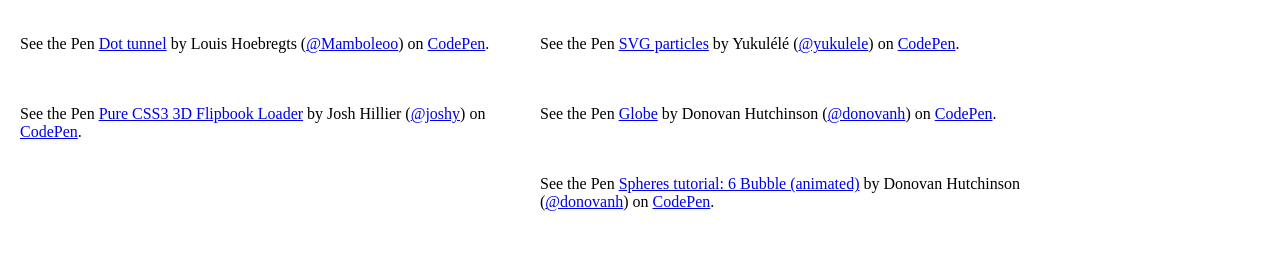
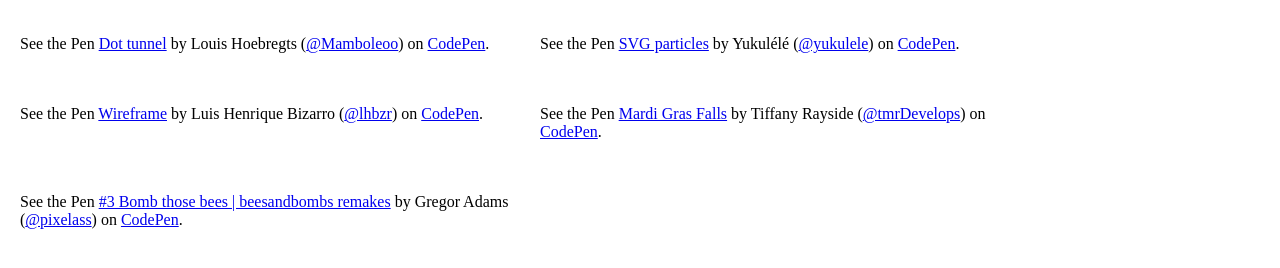
Before and after one commit to vinogradov/vinogradov.github.io, a plain HTML site: page index.html in a window 1280 px wide. Shown: the part 74-342 px from the top of the page. Drawn offline with nearby package versions, Linux system fonts and the light colour scheme; a script that the page names is missing.

Commit message:
add new items

```diff
--- a/index.html
+++ b/index.html
@@ -30,15 +30,18 @@
 
 
             <div class="tile">
-                <p data-height="300" data-theme-id="0" data-slug-hash="eNvZyN" data-default-tab="result" data-user="joshy" class='codepen'>See the Pen <a href='http://codepen.io/joshy/pen/eNvZyN/'>Pure CSS3 3D Flipbook Loader</a> by Josh Hillier (<a href='http://codepen.io/joshy'>@joshy</a>) on <a href='http://codepen.io'>CodePen</a>.</p><script async src="//assets.codepen.io/assets/embed/ei.js"></script>
+                <p data-height="300" data-theme-id="0" data-slug-hash="WQQarP" data-default-tab="result" data-user="lhbzr" class='codepen'>See the Pen <a href='http://codepen.io/lhbzr/pen/WQQarP/'>Wireframe</a> by Luis Henrique Bizarro (<a href='http://codepen.io/lhbzr'>@lhbzr</a>) on <a href='http://codepen.io'>CodePen</a>.</p>
+                <script async src="//assets.codepen.io/assets/embed/ei.js"></script>
             </div>
 
             <div class="tile">
-                <p data-height="433" data-theme-id="0" data-slug-hash="GBIiv" data-default-tab="result" data-user="donovanh" class='codepen'>See the Pen <a href='http://codepen.io/donovanh/pen/GBIiv/'>Globe</a> by Donovan Hutchinson (<a href='http://codepen.io/donovanh'>@donovanh</a>) on <a href='http://codepen.io'>CodePen</a>.</p><script async src="//assets.codepen.io/assets/embed/ei.js"></script>
+                <p data-height="300" data-theme-id="0" data-slug-hash="jbbeMo" data-default-tab="result" data-user="tmrDevelops" class='codepen'>See the Pen <a href='http://codepen.io/tmrDevelops/pen/jbbeMo/'>Mardi Gras Falls</a> by Tiffany Rayside (<a href='http://codepen.io/tmrDevelops'>@tmrDevelops</a>) on <a href='http://codepen.io'>CodePen</a>.</p>
+                <script async src="//assets.codepen.io/assets/embed/ei.js"></script>
             </div>
 
             <div class="tile">
-                <p data-height="494" data-theme-id="0" data-slug-hash="pvrzK" data-default-tab="result" data-user="donovanh" class='codepen'>See the Pen <a href='http://codepen.io/donovanh/pen/pvrzK/'>Spheres tutorial: 6 Bubble (animated)</a> by Donovan Hutchinson (<a href='http://codepen.io/donovanh'>@donovanh</a>) on <a href='http://codepen.io'>CodePen</a>.</p><script async src="//assets.codepen.io/assets/embed/ei.js"></script>
+                <p data-height="300" data-theme-id="0" data-slug-hash="qOOJWa" data-default-tab="result" data-user="pixelass" class='codepen'>See the Pen <a href='http://codepen.io/pixelass/pen/qOOJWa/'>#3 Bomb those bees | beesandbombs remakes</a> by Gregor Adams (<a href='http://codepen.io/pixelass'>@pixelass</a>) on <a href='http://codepen.io'>CodePen</a>.</p>
+                <script async src="//assets.codepen.io/assets/embed/ei.js"></script>
             </div>
         </main>
     </body>
```
